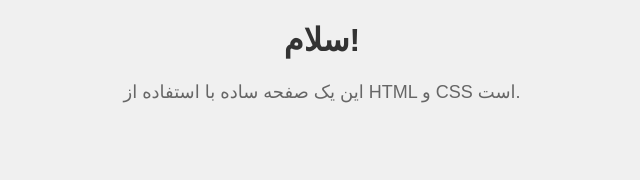
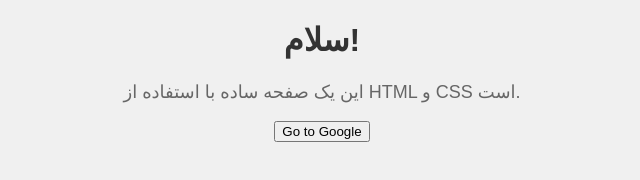
Before and after one commit to thatserfan/bonyantest, a plain HTML site: page index.html in a window 1280 px wide. Shown: the whole page, without its empty margins (318-958 px from the left). Drawn offline with Linux system fonts and the light colour scheme.

Commit message:
Create Button

```diff
--- a/index.html
+++ b/index.html
@@ -9,5 +9,8 @@
 <body>
     <h1>سلام!</h1>
     <p>این یک صفحه ساده با استفاده از HTML و CSS است.</p>
+    <form>
+        <button type="submit" formaction="">Go to Google</button>
+    </form>
 </body>
 </html>
```
